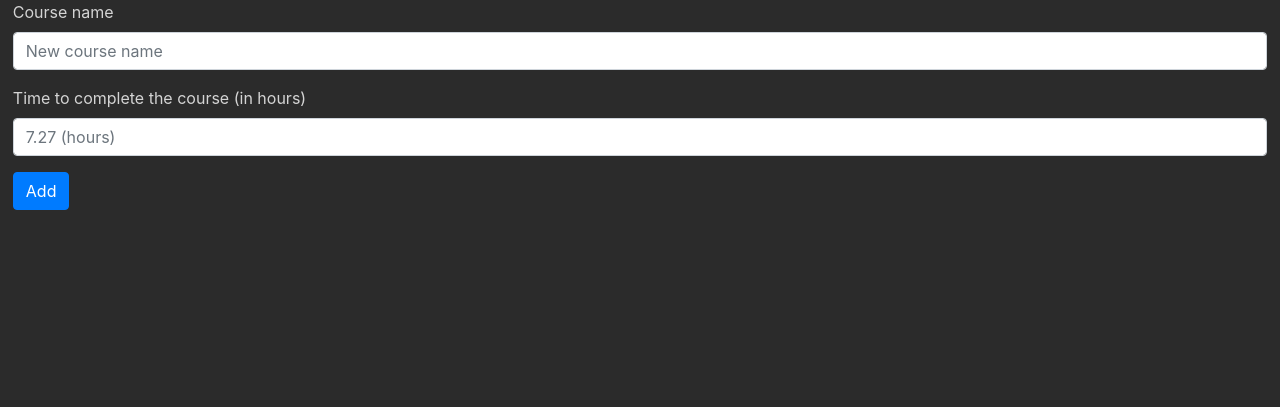
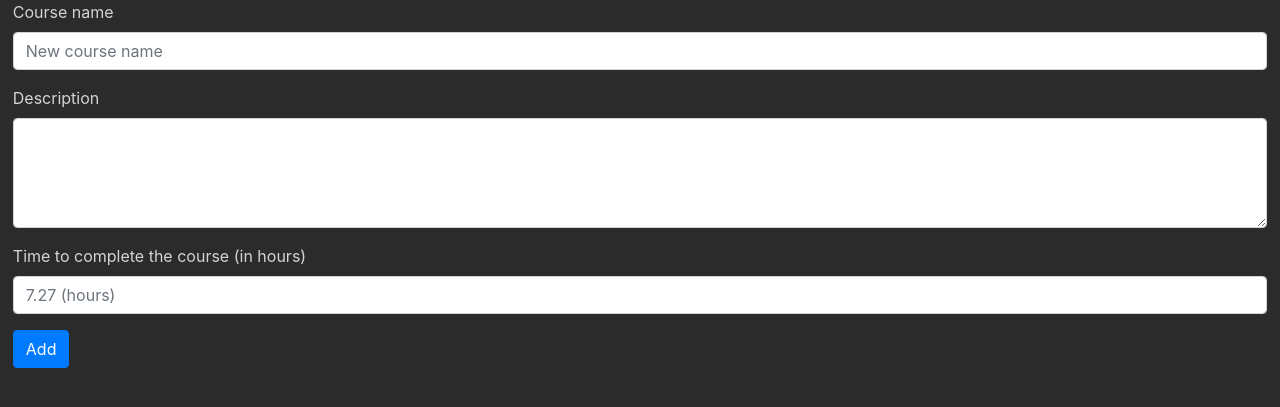
Before and after one commit to Sclafus/FlaskyLearn, a Flask app: template templates/newCourse.html in a window 1280 px wide. Shown: the part 56-463 px from the top of the page. Run offline with Flask 2, Linux system fonts and the light colour scheme; the template is opened without the code that fills it, so the values that code supplies are empty; parts of the project's set-up code (start-up, migrations or seed data) failed here and were passed over; some libraries are stand-ins or nearby versions.

Commit message:
added description to courses

```diff
--- a/templates/newCourse.html
+++ b/templates/newCourse.html
@@ -5,6 +5,12 @@
   <div class="form-group">
     <label for="name">Course name</label>
     <input type="text" class="form-control" name="name" id="name" placeholder="New course name">
+  </div>
+
+
+  <div class="form-group">
+    <label for="description">Description</label>
+    <textarea class="form-control" name="description" id="description" rows="4"></textarea>
   </div>
 
   <div class="form-group">
```
